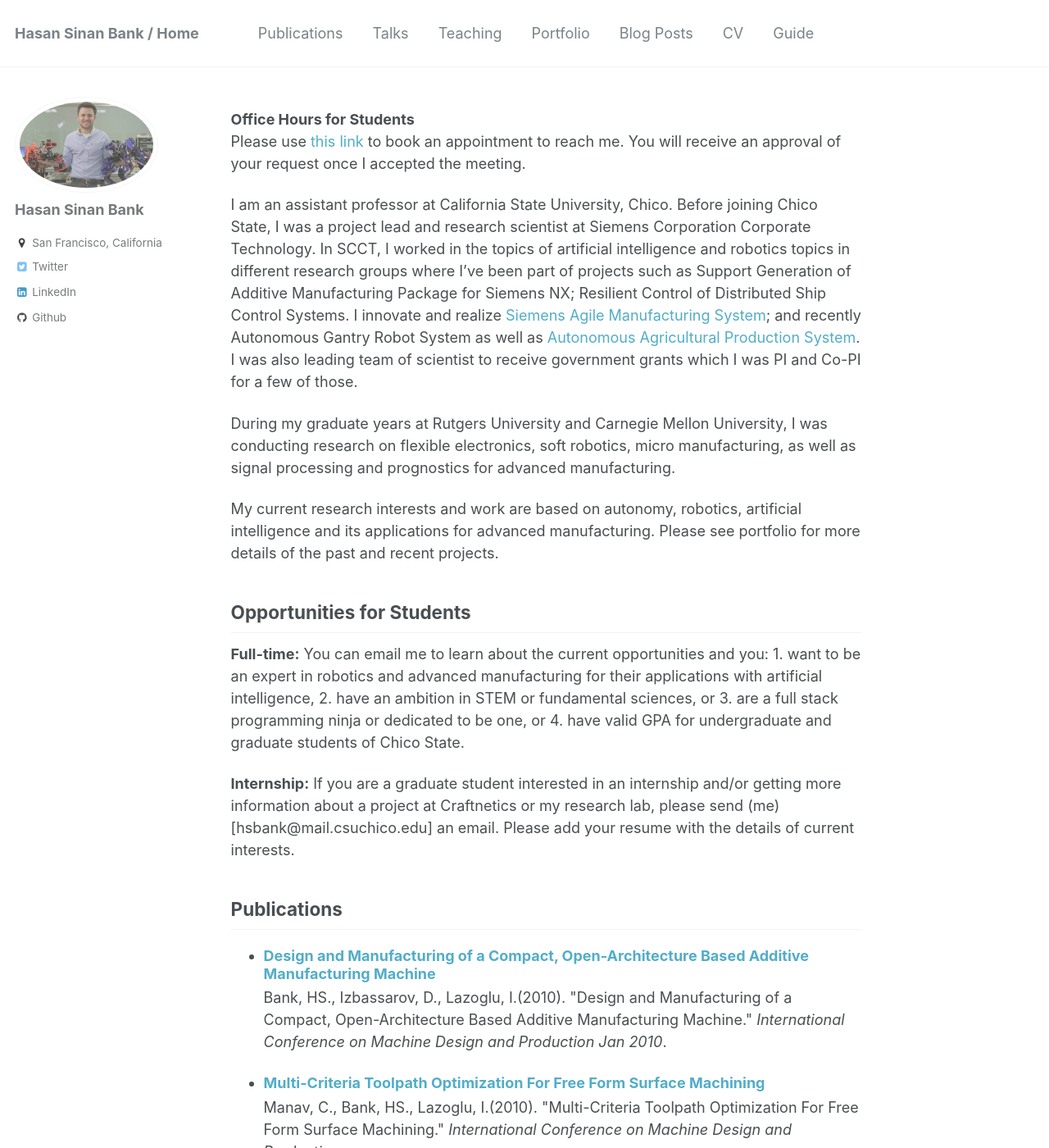
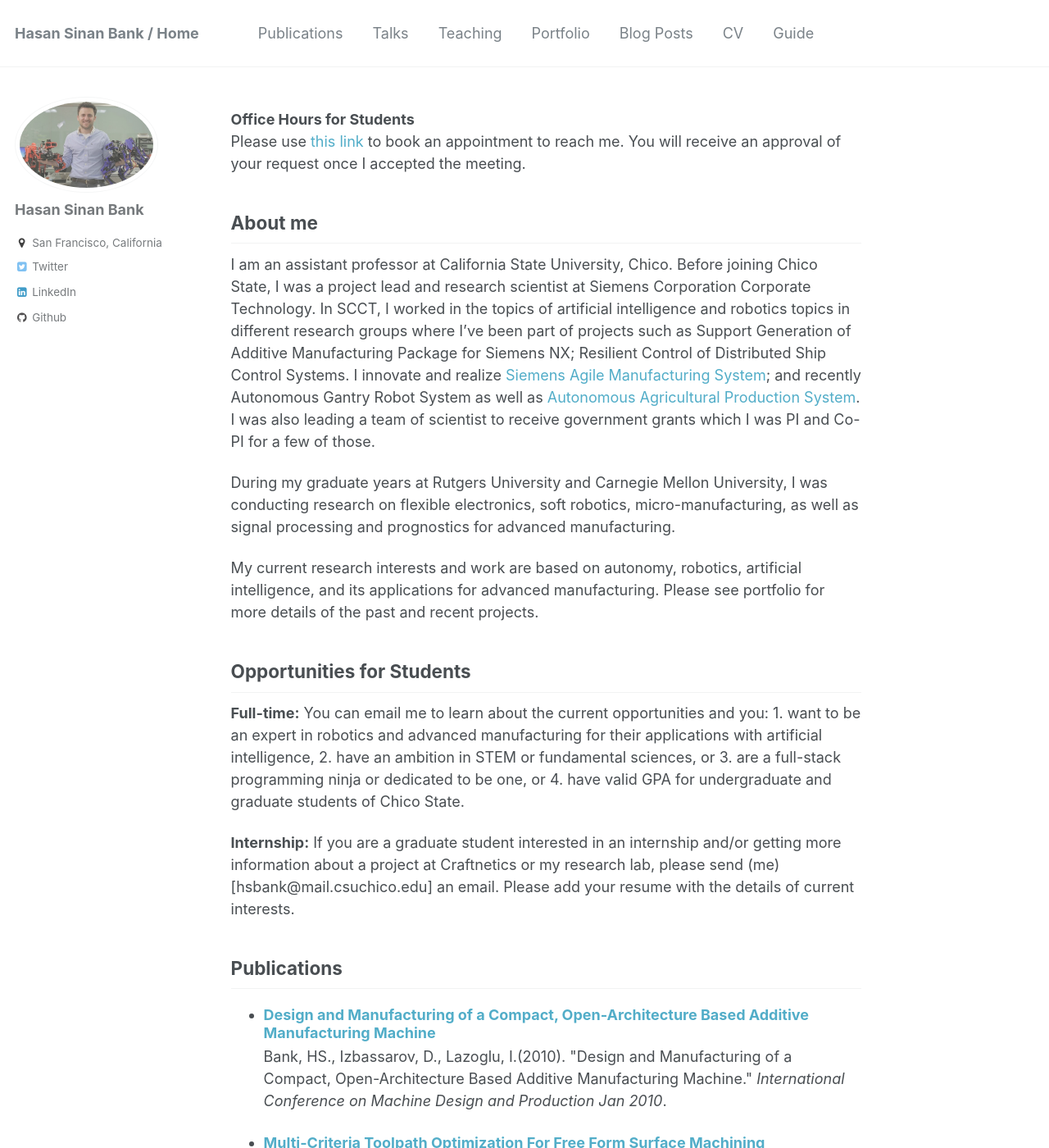
Before and after one commit to bankh/bankh.github.io, a Jekyll site: the page built from _pages/about.md, in a window 1280 px wide and 1400 px high. Shown: the whole window at 82% size. Built offline with Jekyll 4.4.1, drawn with Linux system fonts in a browser that asks for light colours.

Commit message:
Update about.md

```diff
--- a/_pages/about.md
+++ b/_pages/about.md
@@ -11,15 +11,17 @@ redirect_from:
 __Office Hours for Students__ <br>
 Please use [this link](http://calendly.com/hsbank) to book an appointment to reach me. You will receive an approval of your request once I accepted the meeting.
 
-I am an assistant professor at California State University, Chico. Before joining Chico State, I was a project lead and research scientist at Siemens Corporation Corporate Technology. In SCCT, I worked in the topics of artificial intelligence and robotics topics in different research groups where I've been part of projects such as Support Generation of Additive Manufacturing Package for Siemens NX; Resilient Control of Distributed Ship Control Systems. I innovate and realize [Siemens Agile Manufacturing System](https://goo.gl/dPYpWo); and recently Autonomous Gantry Robot System as well as [Autonomous Agricultural Production System](https://goo.gl/FdmDLS). I was also leading team of scientist to receive government grants which I was PI and Co-PI for a few of those.
+About me
+------
+I am an assistant professor at California State University, Chico. Before joining Chico State, I was a project lead and research scientist at Siemens Corporation Corporate Technology. In SCCT, I worked in the topics of artificial intelligence and robotics topics in different research groups where I've been part of projects such as Support Generation of Additive Manufacturing Package for Siemens NX; Resilient Control of Distributed Ship Control Systems. I innovate and realize [Siemens Agile Manufacturing System](https://goo.gl/dPYpWo); and recently Autonomous Gantry Robot System as well as [Autonomous Agricultural Production System](https://goo.gl/FdmDLS). I was also leading a team of scientist to receive government grants which I was PI and Co-PI for a few of those.
 
-During my graduate years at Rutgers University and Carnegie Mellon University, I was conducting research on flexible electronics, soft robotics, micro manufacturing, as well as signal processing and prognostics for advanced manufacturing.
+During my graduate years at Rutgers University and Carnegie Mellon University, I was conducting research on flexible electronics, soft robotics, micro-manufacturing, as well as signal processing and prognostics for advanced manufacturing.
 
-My current research interests and work are based on autonomy, robotics, artificial intelligence and its applications for advanced manufacturing. Please see portfolio for more details of the past and recent projects.
+My current research interests and work are based on autonomy, robotics, artificial intelligence, and its applications for advanced manufacturing. Please see portfolio for more details of the past and recent projects.
 
 Opportunities for Students
 ------
-<b>Full-time:</b> You can email me to learn about the current opportunities and you: 1. want to be an expert in robotics and advanced manufacturing for their applications with artificial intelligence, 2. have an ambition in STEM or fundamental sciences, or 3. are a full stack programming ninja or dedicated to be one, or 4. have valid GPA for undergraduate and graduate students of Chico State.<br />
+<b>Full-time:</b> You can email me to learn about the current opportunities and you: 1. want to be an expert in robotics and advanced manufacturing for their applications with artificial intelligence, 2. have an ambition in STEM or fundamental sciences, or 3. are a full-stack programming ninja or dedicated to be one, or 4. have valid GPA for undergraduate and graduate students of Chico State.<br />
 
 <b>Internship:</b> If you are a graduate student interested in an internship and/or getting more information
 about a project at Craftnetics or my research lab, please send (me) [hsbank@mail.csuchico.edu] an email. Please add your resume with the details of current interests.
```
